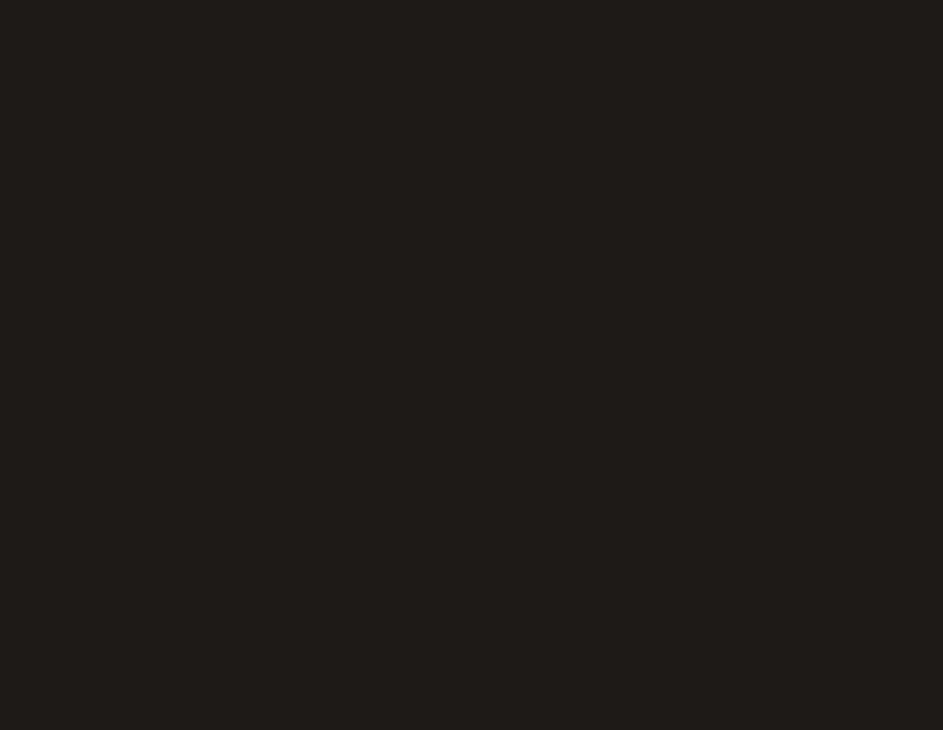
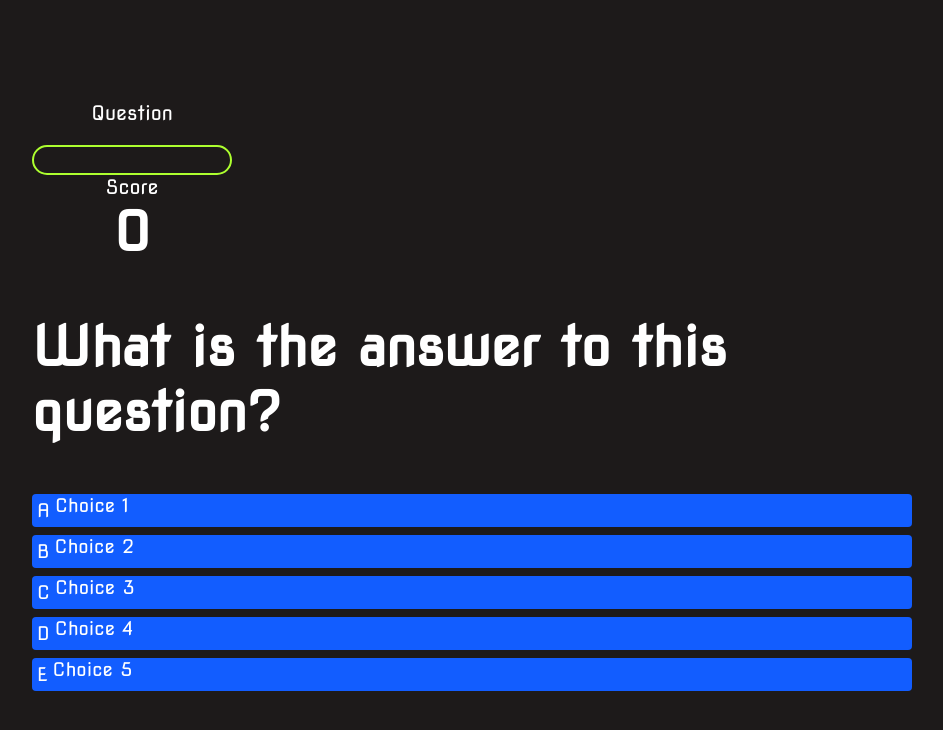
Before and after one commit to ChristinaBrenia/timed-quiz, a plain HTML site: page game.html in a window 1280 px wide. Shown: the whole page, without its empty margins (168-1111 px from the left). Drawn offline with Linux system fonts and the light colour scheme.

Commit message:
finished game styling and started javaScript

```diff
--- a/assets/game.css
+++ b/assets/game.css
@@ -0,0 +1,62 @@
+body {
+    color:#fff;
+}
+.choice-container {
+    display: flex;
+    margin-bottom: 0.8rem;
+    width: 100%;
+    border-radius: 4px;
+    background: rgb(18,93,255);
+    font-size: 3rem;
+    min-width: 88rem;
+}
+.choice-container:hover {
+    cursor: pointer;
+    box-shadow: blue;
+    transform: scale(1.02);
+    /* transition: transform 100ms; */
+}
+.choice-prefix {
+    padding:5px;
+    color:white;
+}
+.correct {
+    background: green;
+}
+.incorrect {
+    background: red;
+}
+
+/*Head of Display*/
+ #hud {
+    display: flex;
+    justify-content: space-between;
+}
+.hud-prefix {
+    text-align: center;
+    font-size: 2rem;
+}
+
+.hud-main-text {
+    text-align: center;
+}
+
+#progressBar {
+    width:20rem;
+    height:3rem;
+    border:0.2rem solid greenyellow;
+    margin-top:2rem;
+    border-radius: 50px;
+    overflow: hidden;
+}
+#progressBarFull {
+    height:100%;
+    background: yellowgreen;
+    width:0%;
+}
+
+@media screen and (max-width:919px) {
+    .choice-container {
+        min-width:40rem;
+    }
+}
--- a/assets/game.js
+++ b/assets/game.js
@@ -0,0 +1,12 @@
+//Variables
+   const question = document.querySelector('#question');
+    const choices = Array.from(document.querySelectorAll('.choice-text'));
+    const progressText = document.querySelector('#progressText');
+    const scoreText = document.querySelector('#score');
+    const progressBarFull = document.querySelector('#progressBarFull');
+
+    let currentQuestion = {}
+    let acceptingAnswers = true
+    let score = 0
+    let questionCounter = 0
+    let availableQuestions = []
--- a/game.html
+++ b/game.html
@@ -5,11 +5,57 @@
     <meta name="viewport" content="width=device-width, initial-scale=1.0">
     <title>Quiz Page</title>
     <link rel="stylesheet" href="assets/style.css">
-    <link rel="stylesheet" href="assets/style.css">
+    <link rel="stylesheet" href="assets/game.css">
 </head>
 <body>
     <div class="container">
-        <div id="game" class="justify-center flex-column"></div>
+        <div id="game" class="justify-center flex-column">
+            <div id="hud">
+                <div class="hun-item">
+                    <p id="progressText" class="hud-prefix">
+                        Question
+                    </p>
+                    <div id="progressBar">
+                        <div id="progressBarFull"></div>
+                    </div>
+                    <div class="hud-item">
+                        <p class="hud-prefix">
+                            Score
+                        </p>
+                        <h1 class="hud-main-text" id="score">
+                            0
+                        </h1>
+                    </div>
+                </div>
+            </div>
+            <h1 id="question">What is the answer to this question?</h1>
+            <!-- Question 1-->
+              <div class="choice-container">
+                  <p class="choice-prefix">A</p>
+                  <p class="choice-text" data-number="1">Choice 1</p>
+              </div>
+              <!--Question 2-->
+              <div class="choice-container">
+                <p class="choice-prefix">B</p>
+                <p class="choice-text" data-number="2">Choice 2</p>
+              </div>
+              <!--Question 3-->
+              <div class="choice-container">
+                <p class="choice-prefix">C</p>
+                <p class="choice-text" data-number="3">Choice 3</p>
+              </div>
+              <!--Question 4-->
+              <div class="choice-container">
+                <p class="choice-prefix">D</p>
+                <p class="choice-text" data-number="4">Choice 4</p>
+              </div>
+              <!--Question 5-->
+              <div class="choice-container">
+                <p class="choice-prefix">E</p>
+                <p class="choice-text" data-number="5">Choice 5</p>
+              </div>
+        </div>
     </div>
+    <script src="assets/game.js"></script>
 </body>
 </html>
```
